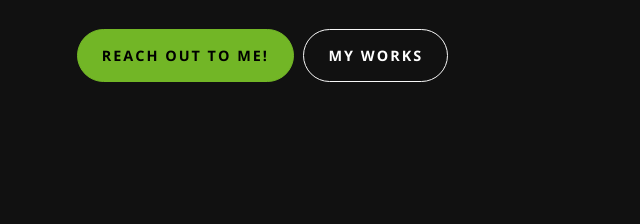
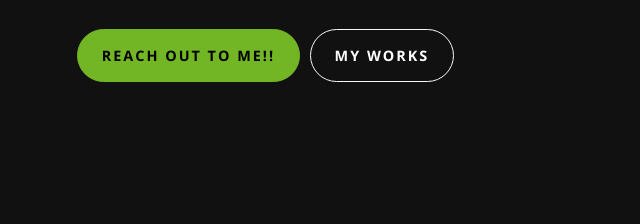
Before and after one commit to anirudharkery/page, a plain HTML site: page index.html in a window 1280 px wide. Shown: the part 507-731 px from the top of the page, 0-640 px from the left. Drawn offline with nearby package versions, Linux system fonts and the light colour scheme.

Commit message:
Update index.html

```diff
--- a/index.html
+++ b/index.html
@@ -59,7 +59,7 @@
             <h1>i'm <span>Anirudh Arkery</span></h1>
             <h2>A CS Grad at SantaClara</h2>
             <div class = "home-pg-btn">
-              <button type = "button" class = "btn"><a href = "https://www.linkedin.com/in/anirudh-arkery/"></a>Reach out to me!</button>
+              <button type = "button" class = "btn"><a href = "https://www.linkedin.com/in/anirudh-arkery/"></a>Reach out to me!!</button>
               <button type = "button" class = "btn"><a href = "https://github.com/anirudharkery/page/edit/master/projects.html"></a>my works</button>
             </div>
           </div>
```
